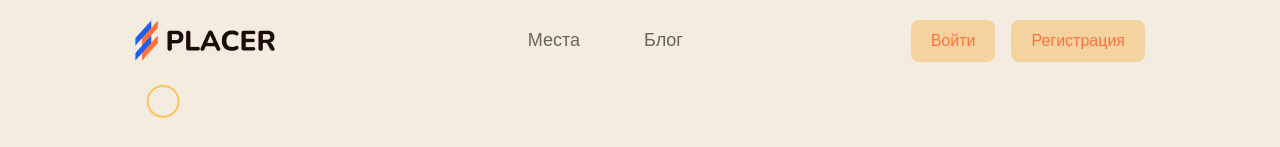
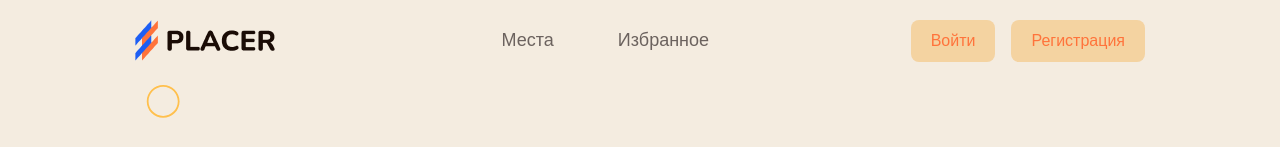
Before and after one commit to Daniileq/Placer, a React (Create React App) app in the folder client-react/: page / in a window 1280 px wide. Shown: the top 147 px of the page. Built offline with nearby package versions, Linux system fonts and the light colour scheme; no server answers; grey boxes are pictures that could not be loaded.

Commit message:
blog link in navigation deleted

```diff
--- a/client-react/src/features/Navigation/Navigation.jsx
+++ b/client-react/src/features/Navigation/Navigation.jsx
@@ -24,7 +24,7 @@ function Navigation() {
         <div className="nav_center">
           <NavLink to="/" className="font_button">Места</NavLink>
           {isUser && <NavLink to="/profile" className="font_button">Профиль</NavLink>}
-          <NavLink to="#" className="font_button">Блог</NavLink>
+          <NavLink to="/favorites" className="font_button">Избранное</NavLink>
         </div>
         <div>
           {!isUser && (
@@ -48,17 +48,12 @@ function Navigation() {
             </>
           )}
           {isUser && (
-            <>
-              <NavLink className="" to="/myplace">
-                Добавить место
-              </NavLink>
               <button
                 onClick={logout}
                 className="header_button_reg font_button_small"
               >
                 Выйти
-              </button>{' '}
-            </>
+              </button>
           )}
         </div>
       </div>
```
